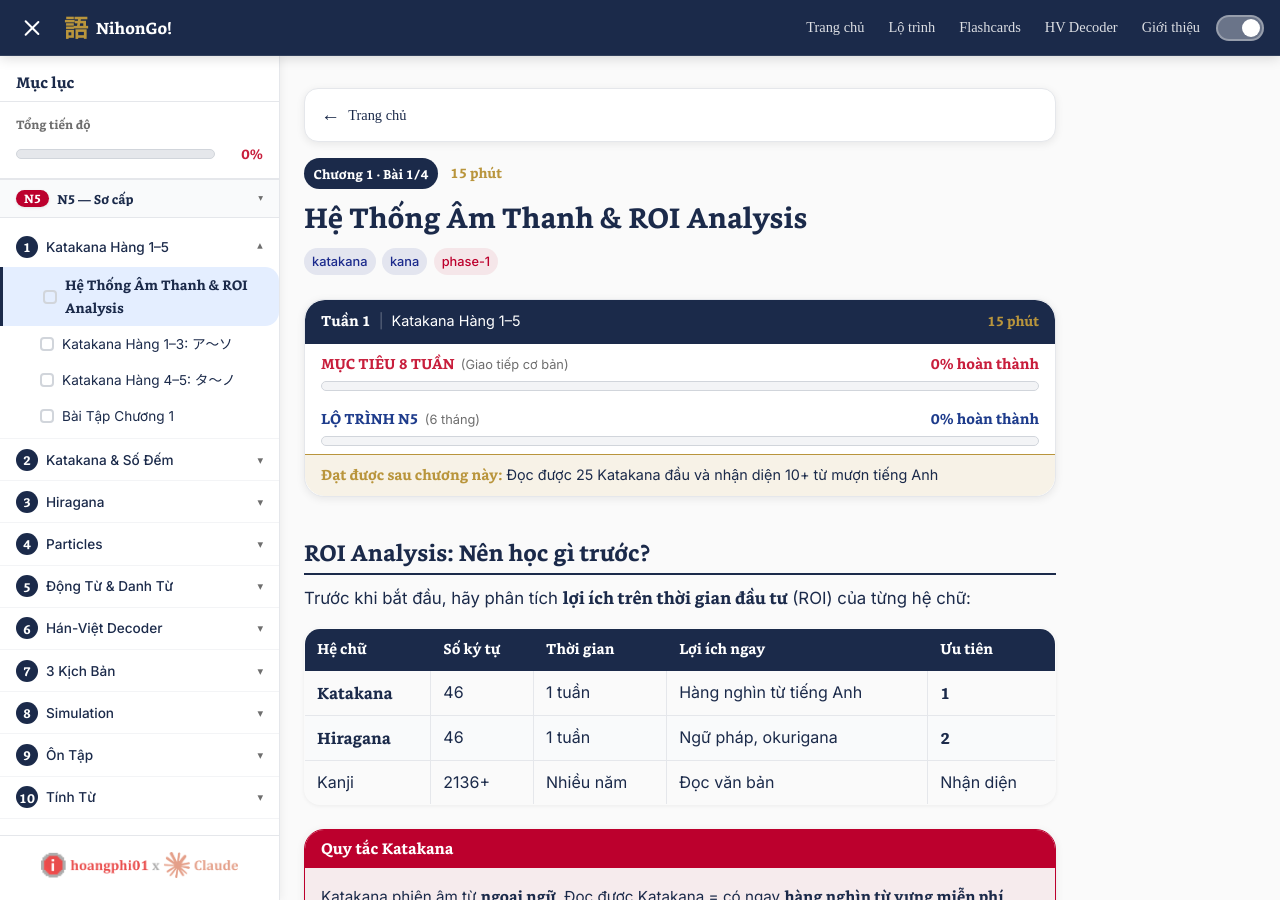
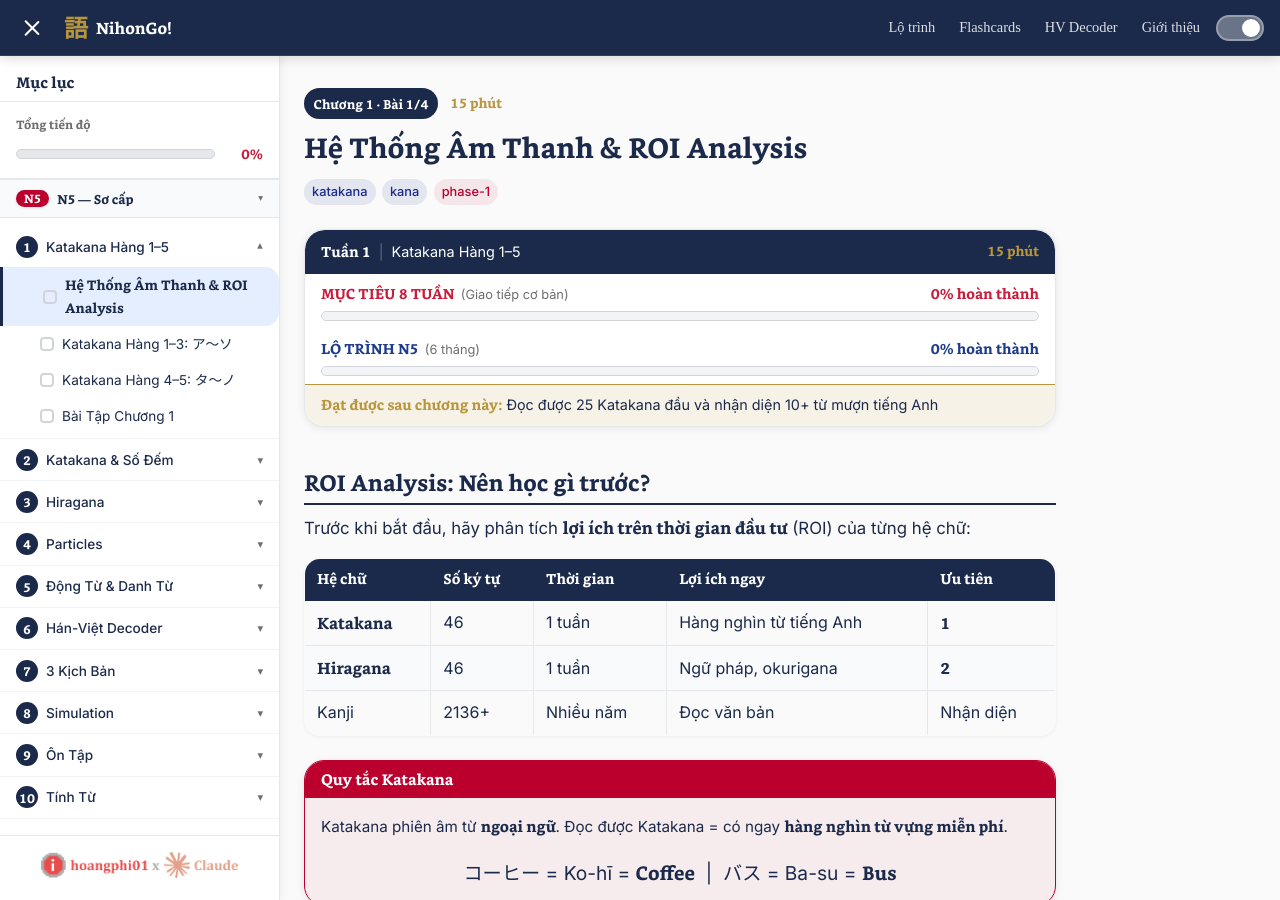
Before and after one commit to hoangphi01/learn-japanese, a Jekyll site: the page built from _lessons/ch01/01-he-thong-am-thanh.md, in a window 1280 px wide and 900 px high. Built offline with Jekyll 4.4.1, drawn with Linux system fonts in a browser that asks for light colours; some web fonts are replaced.

Commit message:
style: remove Trang chủ from nav — logo already links home

```diff
--- a/_includes/nav.html
+++ b/_includes/nav.html
@@ -12,7 +12,6 @@
     </a>
 
     <nav class="nav-links" id="nav-links">
-      <a href="{{ '/' | relative_url }}">Trang chủ</a>
       <a href="{{ '/pages/roadmap/' | relative_url }}">Lộ trình</a>
       <a href="{{ '/flashcards/' | relative_url }}">Flashcards</a>
       <a href="{{ '/pages/hv-decoder/' | relative_url }}">HV Decoder</a>
@@ -32,10 +31,6 @@
     <svg width="22" height="22" viewBox="0 0 24 24" fill="none" stroke="currentColor" stroke-width="2" stroke-linecap="round"><line x1="3" y1="6" x2="21" y2="6"/><line x1="3" y1="12" x2="21" y2="12"/><line x1="3" y1="18" x2="21" y2="18"/></svg>
     <span>Mục lục</span>
   </button>
-  <a href="{{ '/' | relative_url }}" class="dock-item">
-    <svg width="22" height="22" viewBox="0 0 24 24" fill="none" stroke="currentColor" stroke-width="2" stroke-linecap="round" stroke-linejoin="round"><path d="M3 9l9-7 9 7v11a2 2 0 01-2 2H5a2 2 0 01-2-2z"/></svg>
-    <span>Trang chủ</span>
-  </a>
   <a href="{{ '/flashcards/' | relative_url }}" class="dock-item">
     <svg width="22" height="22" viewBox="0 0 24 24" fill="none" stroke="currentColor" stroke-width="2" stroke-linecap="round" stroke-linejoin="round"><rect x="2" y="3" width="20" height="14" rx="2"/><line x1="8" y1="21" x2="16" y2="21"/><line x1="12" y1="17" x2="12" y2="21"/></svg>
     <span>Flashcards</span>
--- a/_layouts/lesson.html
+++ b/_layouts/lesson.html
@@ -2,19 +2,14 @@
 layout: default
 ---
 <article class="lesson-page" data-chapter="{{ page.chapter }}">
+  {% if page.prev_lesson %}
   <nav class="lesson-nav-top">
-    {% if page.prev_lesson %}
     <a href="{{ '/lessons/' | append: page.prev_lesson | append: '/' | relative_url }}" class="lesson-nav-btn prev">
       <span class="nav-arrow">&larr;</span>
       <span class="nav-label">Bài trước</span>
     </a>
-    {% else %}
-    <a href="{{ '/' | relative_url }}" class="lesson-nav-btn prev">
-      <span class="nav-arrow">&larr;</span>
-      <span class="nav-label">Trang chủ</span>
-    </a>
-    {% endif %}
   </nav>
+  {% endif %}
 
   <header class="lesson-header">
     <div class="lesson-meta">
```
